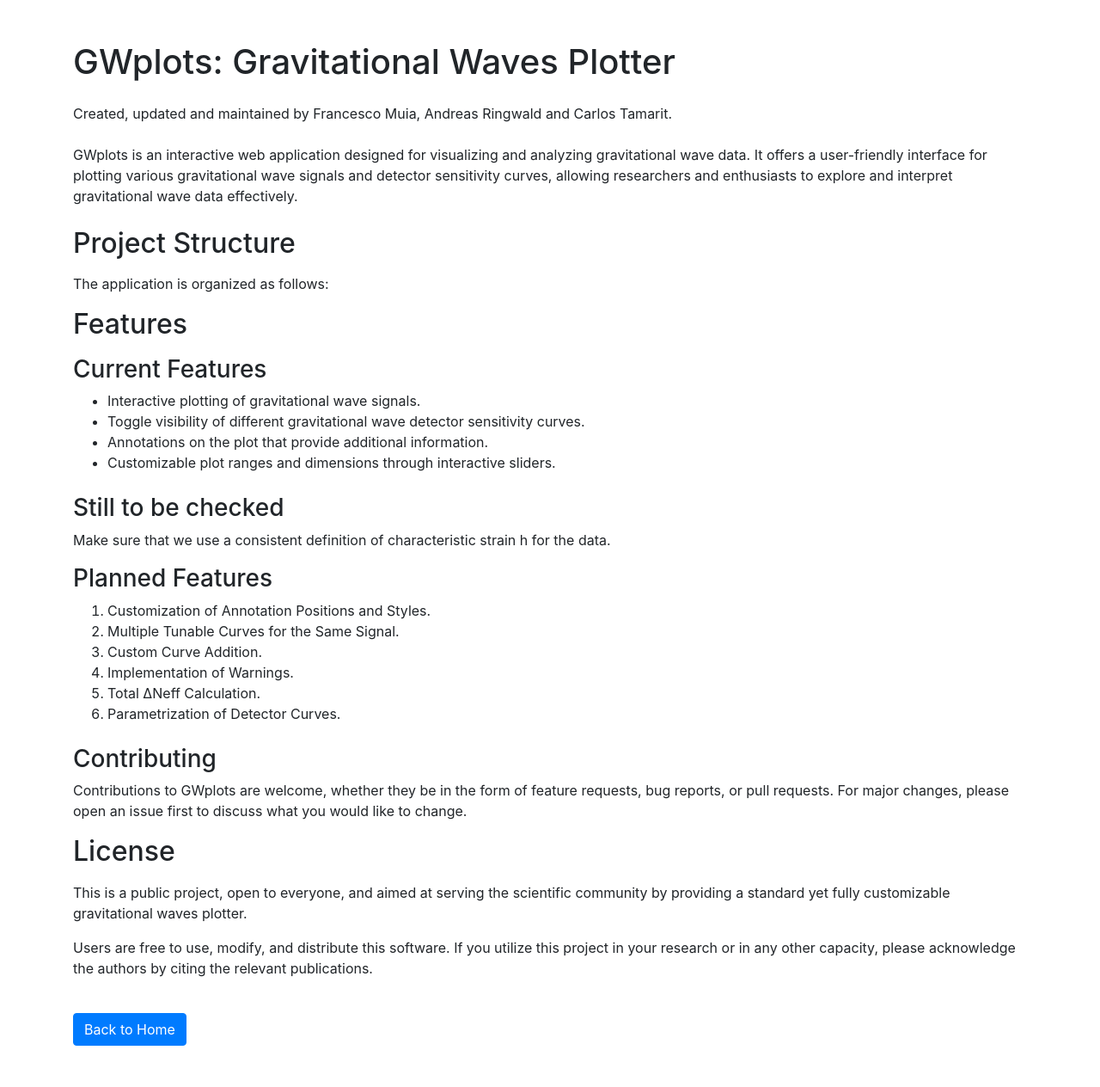
After one commit to fmuia/GWplots, a Flask app: template templates/about.html in a window 1280 px wide. The commit adds this page. Shown: the whole page at 86% size. Run offline with Flask 3, Linux system fonts and the light colour scheme; the template is opened without the code that fills it, so the values that code supplies are empty; parts of the project's set-up code (start-up, migrations or seed data) failed here and were passed over; some libraries are stand-ins or nearby versions.

Commit message:
updated template folders and files

```diff
--- /dev/null
+++ b/templates/about.html
@@ -0,0 +1,65 @@
+<!DOCTYPE html>
+<html lang="en">
+<head>
+    <meta charset="UTF-8">
+    <meta name="viewport" content="width=device-width, initial-scale=1">
+    <title>About - Gravitational Waves Plotter</title>
+    <link rel="stylesheet" href="https://stackpath.bootstrapcdn.com/bootstrap/4.3.1/css/bootstrap.min.css">
+    <!-- Avoid caching -->
+    <meta http-equiv="Cache-Control" content="no-cache, no-store, must-revalidate"/>
+    <meta http-equiv="Pragma" content="no-cache"/>
+    <meta http-equiv="Expires" content="0"/>
+</head>
+<body>
+    <div class="container mt-5 mb-5">
+        <h1 class="mb-4">GWplots: Gravitational Waves Plotter</h1>
+        <p class="mb-4">
+            Created, updated and maintained by Francesco Muia, Andreas Ringwald and Carlos Tamarit.
+        </p>
+        <p class="mb-4">
+            GWplots is an interactive web application designed for visualizing and analyzing gravitational wave data. It offers a user-friendly interface for plotting various gravitational wave signals and detector sensitivity curves, allowing researchers and enthusiasts to explore and interpret gravitational wave data effectively.
+        </p>
+
+        <h2 class="mb-3">Project Structure</h2>
+        <p>The application is organized as follows:</p>
+        <!-- Project structure image will go here -->
+
+        <h2 class="mb-3">Features</h2>
+        <h3 class="mb-2">Current Features</h3>
+        <ul class="mb-4">
+            <li>Interactive plotting of gravitational wave signals.</li>
+            <li>Toggle visibility of different gravitational wave detector sensitivity curves.</li>
+            <li>Annotations on the plot that provide additional information.</li>
+            <li>Customizable plot ranges and dimensions through interactive sliders.</li>
+        </ul>
+        <h3 class="mb-2">Still to be checked</h3>
+        <p>Make sure that we use a consistent definition of characteristic strain h for the data.</p>
+
+        <h3 class="mb-2">Planned Features</h3>
+        <ol class="mb-4">
+            <li>Customization of Annotation Positions and Styles.</li>
+            <li>Multiple Tunable Curves for the Same Signal.</li>
+            <li>Custom Curve Addition.</li>
+            <li>Implementation of Warnings.</li>
+            <li>Total ΔNeff Calculation.</li>
+            <li>Parametrization of Detector Curves.</li>
+        </ol>
+
+        <h3 class="mb-2">Contributing</h3>
+        <p>
+            Contributions to GWplots are welcome, whether they be in the form of feature requests, bug reports, or pull requests. For major changes, please open an issue first to discuss what you would like to change.
+        </p>
+
+        <h2 class="mb-3">License</h2>
+        <p>
+            This is a public project, open to everyone, and aimed at serving the scientific community by providing a standard yet fully customizable gravitational waves plotter.
+        </p>
+        <p>
+            Users are free to use, modify, and distribute this software. If you utilize this project in your research or in any other capacity, please acknowledge the authors by citing the relevant publications.
+        </p>
+
+        <a href="{{ url_for('index') }}" class="btn btn-primary mt-4" onclick="window.location.reload(true);">Back to Home</a>
+
+    </div>
+</body>
+</html>
```
Also changed, not shown: templates/index.html (+39 -11 lines).
